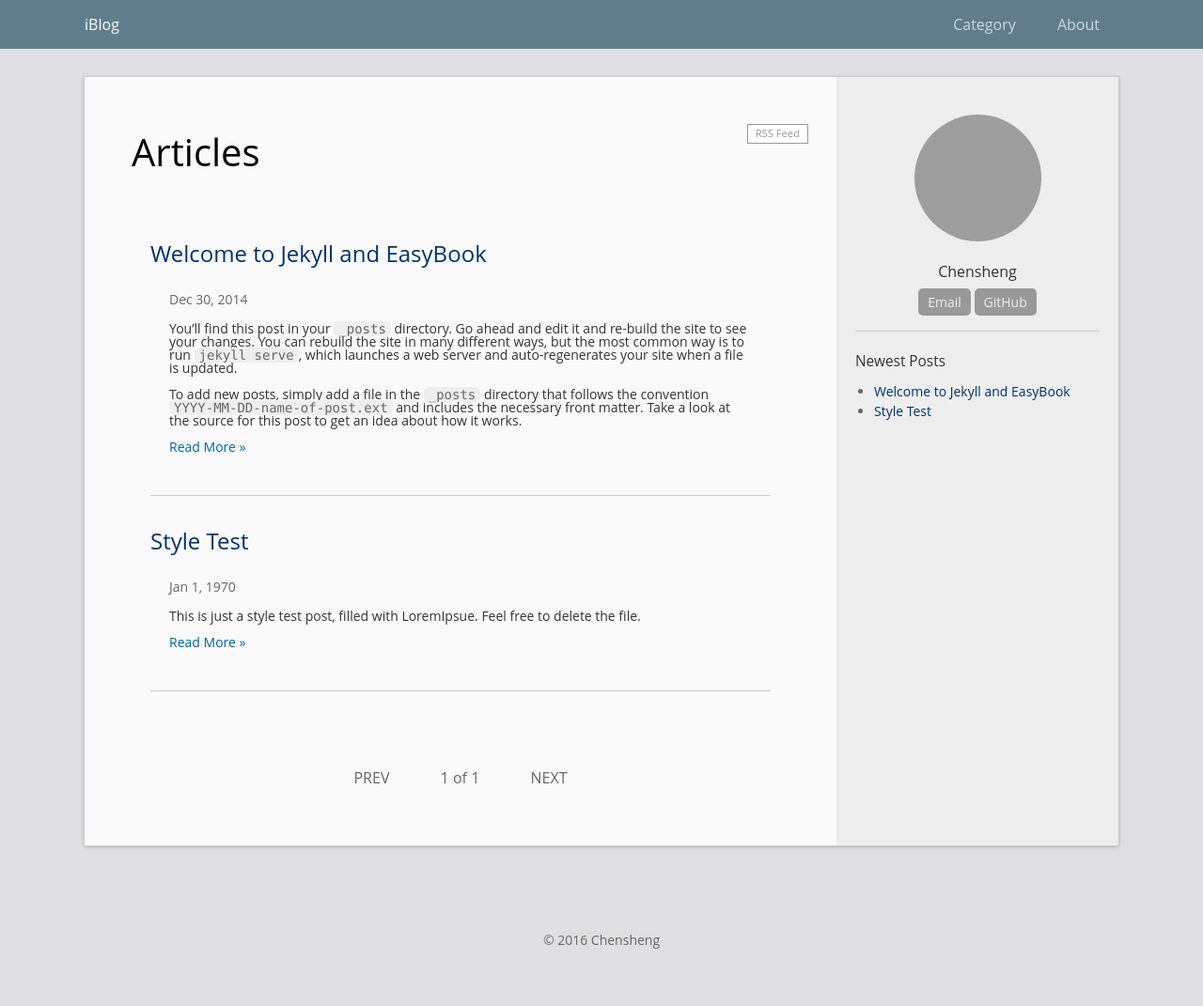
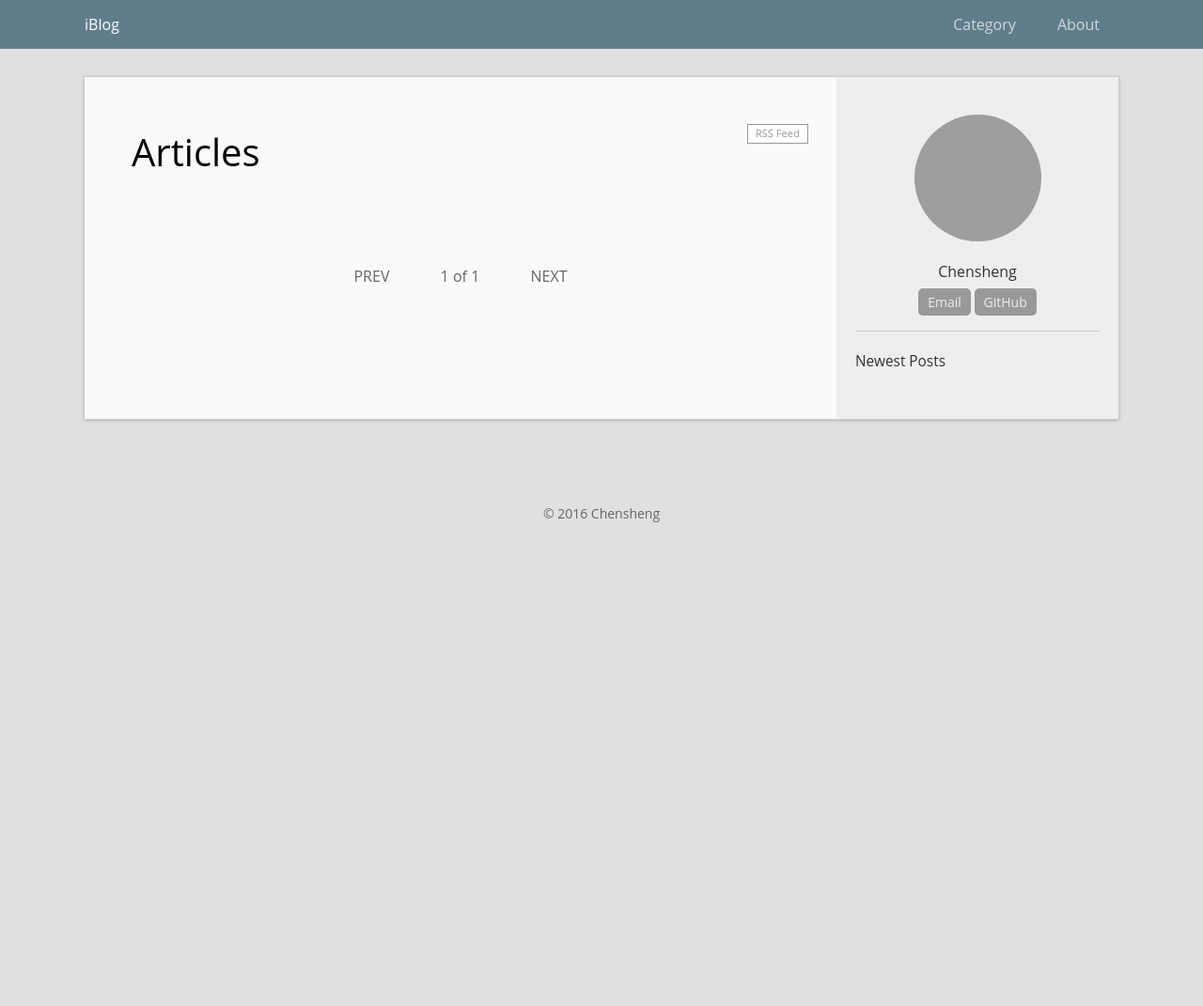
Before and after one commit to Chensheng1996/Chensheng1996.github.io, a Jekyll site: the page built from index.html, in a window 1280 px wide. Shown: the whole page at 94% size. Built offline with Jekyll 4.4.1, drawn with Linux system fonts in a browser that asks for light colours; the list of posts is cut into pages by our own code; after the commit the page ends 900 px from its top, so only the background shows below that; some of the changed lines change nothing that is shown; grey boxes are pictures that could not be loaded.

Commit message:
2018/03/27

````diff
--- a/_config.yml
+++ b/_config.yml
@@ -2,7 +2,7 @@
 title: iBlog
 url: "http://Chensheng1996.github.io"    # the protocol and hostname of your site, eg. `http://laobubu.github.io`
 #baseurl: "/jekyll-theme-EasyBook" # the prefix of your site uri, eg. `"/jekyll-theme-EasyBook"` or empty string `""`
-#timezone: Asia/Chongqing
+timezone: Asia/Shanghai
 description: >
   One or more sentences introducing this blog.
 
--- a/_posts/1970-01-01-test.md
+++ /dev/null
@@ -1,78 +0,0 @@
----
-layout: post
-title:  "Style Test"
-date:   1970-01-01 08:00
-categories: jekyll
-permalink: /archivers/test
----
-
-This is just a style test post, filled with LoremIpsue. Feel free to delete the file.
-
-![](http://lorempixel.com/400/200/)
-
-# Lorem ipsum dolor
-
-Sit amet, consectetur adipiscing elit. Phasellus nisi odio, scelerisque vitae volutpat non, facilisis non erat. In gravida placerat pulvinar. Maecenas ac pretium sem. In consectetur nulla leo, ut maximus nisi volutpat eget. Vestibulum vitae malesuada risus, egestas placerat felis. In sed sollicitudin elit. Sed bibendum porttitor dui.
-
-## Condimentum mauris Accumsan
-
-Eu. Suspendisse scelerisque, orci vel elementum accumsan, sem turpis congue justo, et vulputate lacus orci vel felis. Pellentesque at gravida felis, vitae pretium erat. Pellentesque convallis mi vitae lectus semper, quis pellentesque lectus tristique.
-
-## Duis a nibh in
-
-Consectetur ultrices. Cum sociis natoque penatibus et magnis dis parturient montes, nascetur ridiculus mus.
-
-> Vivamus placerat, tortor et aliquam porttitor, risus mi dapibus neque, vitae vulputate urna.
-> -- Lorem
-
-Apurus vel sapien. Fusce at condimentum nibh.
-
-### Donec ut urna
-
-A dolor rhoncus posuere vel porttitor tortor. Integer ex lacus, sagittis ac tellus et, laoreet condimentum massa.
-
-![](http://lorempixel.com/400/400/)
-
-Aliquam tempor pharetra lacus, vel bibendum purus dapibus nec. Integer hendrerit massa ut libero euismod, id gravida neque facilisis.
-
-## Nunc nec
-
-Karan justo id turpis auctor pharetra. Fusce pretium ornare facilisis. Aliquam eget scelerisque ex, eu volutpat leo. Proin pharetra est felis, sit amet suscipit orci mattis quis.
-
-1. Etiam bibendum purus tincidunt
-2. As dapibus enim et, porta ligula.
-3. Morbi tempus, mauris sed sodales auctor, nulla erat fringilla purus, vel sodales nulla nunc sit amet purus.
-4. Praesent pellentesque urna et leo eleifend molestie ac ac ex.
-5. Ut eu sagittis metus, et malesuada libero.
-
-Class aptent taciti sociosqu ad litora torquent per conubia nostra, per inceptos himenaeos. Etiam placerat mauris a libero tempus facilisis. Maecenas ut augue lacinia, ornare mi in, lobortis arcu. Lorem ipsum dolor sit amet, consectetur adipiscing elit. Duis justo elit, blandit vel tincidunt ac, imperdiet ut neque.
-
-# Class aptent
-
-taciti sociosqu ad litora torquent per conubia nostra, per inceptos himenaeos. Aliquam erat volutpat. Sed at semper sem. Morbi in finibus tellus. Pellentesque nec dapibus risus.
-
-~~~cpp
-  #include <iostream>
-
-  int main () {
-    std::cout << "Hello world!" << std::endl;
-  }
-~~~
-
-vitae erat non congue. Proin sagittis vitae justo at cursus. Phasellus egestas bibendum urna vel condimentum.
-
-## Fusce a ullamcorper nisl
-
-Pellentesque vehicula faucibus nibh, **a pharetra odio pretium ac.** Mauris eget gravida orci, vitae tincidunt urna. Integer pharetra ante in porta maximus. Morbi ac arcu lacinia, posuere mauris vitae, lobortis dui. Lorem ipsum dolor sit amet, consectetur adipiscing elit. Nunc vitae metus nibh. Cras quis malesuada nisi. Ut porttitor, ipsum vel suscipit posuere, elit purus egestas velit, ac lobortis urna orci nec mi.
-
-## Maecenas bibendum nisi
-
-Aleo facilisis porttitor ac ac metus. **Vivamus faucibus faucibus bibendum.** Donec efficitur consectetur erat quis porttitor. Ut id euismod nunc. Sed venenatis eleifend suscipit. Donec magna purus, porta eget enim a, ornare porttitor nibh. Cras nisl nibh, viverra vitae magna quis, hendrerit facilisis sem.
-
-| table | test | lorem |
-|:-----:|:----:|:-----:|
-| Praesent ultrices | convallis lorem | at sollicitudin enim |
-| Mauris | tristique cursus | arcu ac |
-| facilisis | Proin |  vulputate neque lectus|
-
- maximus malesuada est rutrum ac. Sed blandit semper faucibus. Nam venenatis consectetur malesuada. Nulla lacus purus, ultrices ac eros porttitor, finibus sodales augue. Suspendisse tincidunt, felis in placerat euismod, libero nulla interdum nisl, commodo efficitur felis dui in libero. Integer lobortis sapien sit amet orci tristique auctor a sit amet neque. Nunc tincidunt iaculis purus eget maximus. Fusce risus justo, rutrum at magna sed, rhoncus lacinia lectus. Vivamus lobortis odio ex, ac vehicula nunc facilisis non. Aliquam fermentum diam massa. Sed cursus, nisi varius laoreet aliquet, tortor urna porta turpis, in dictum urna enim vel leo. Etiam at lacus lorem. Vivamus ornare vitae nisl vel malesuada.
--- a/_posts/2014-12-30-welcome-to-jekyll.markdown
+++ /dev/null
@@ -1,80 +0,0 @@
----
-layout: post
-title:  "Welcome to Jekyll and EasyBook"
-date:   2014-12-30 09:00:13
-categories: jekyll update
-permalink: /archivers/hello
----
-
-You’ll find this post in your `_posts` directory. Go ahead and edit it and re-build the site to see your changes. You can rebuild the site in many different ways, but the most common way is to run `jekyll serve`, which launches a web server and auto-regenerates your site when a file is updated.
-
-To add new posts, simply add a file in the `_posts` directory that follows the convention `YYYY-MM-DD-name-of-post.ext` and includes the necessary front matter. Take a look at the source for this post to get an idea about how it works.
-
-<!--more-->
-
-GitHub Flavored Markdown is supported.
-
-```ruby
-def print_hi(name)
-  puts "Hi, #{name}"
-end
-print_hi('Tom')
-#=> prints 'Hi, Tom' to STDOUT.
-```
-
-And $$\mathcal{ Mathematics }$$ is supported!
-
-Use `$$` to wrap your formulas. For example, `$$ e^{i\pi} + 1 = 0 $$` displays $$  e^{i\pi} + 1 = 0  $$
-
-Multi-line forumlas are supported too.
-
-$$
-\begin{aligned}
-& J(w, b) = \frac{1}{m} \sum_{i=1}^{m}L(\hat{y}^{(i)}, y^{(i)})
-+ \frac{\lambda}{2m} \sum_{l=1}^{L}{||w||}^2_F\\\\
-& {||w||}^2_F = \sum_{i = 1}^{n[l]}\sum_{j = 1}^{n[l-1]}(w_{ij})^2
-\end{aligned}
-$$
-
-
-## EasyBook Advanced Functions ##
-
-You are using [EasyBook][github-easybook] the template from [laobubu.net](http://laobubu.net). Therefore some features are supported now:
-
-* **Pagination** is enabled.
-* **Disqus** or **多说** is ready.
-* **TOC** for posts is enabled.
-* **Profile** including your links and avatar on the sidebar.
-* *And more...*
-
-> **Tips:** You can disable Disqus or 多说 on posts/pages by adding `nocomments: true` into [YAML Front Matter][frontmatter].
-
-EasyBook uses upaiyun CDN to make everyone lncluding Chinese visitors feel speedy. You can find it in `_includes/footer.html` and change it to your favorite CDN like Google CDN.
-
-## Support me by... ##
-
-### Add a link ###
-
-EasyBook does not make the footer heavy; the link to theme could be on `about.md`:
-
-> This website is using [laobubu](http://laobubu.net)'s theme: [EasyBook](https://github.com/laobubu/jekyll-theme-EasyBook)
-
-### Donate (PayPal or 支付宝) ###
-
-That's the best :smile:
-
-Please visit [http://laobubu.net/donate.html](http://laobubu.net/donate.html)
-
-### Star and Fork on GitHub (free) ###
-
-Not going to donate? That's okay. You can also send out your precious star [on GitHub][github-easybook].
-
-## And Here We Go ##
-
-Check out the [Jekyll docs][jekyll] for more info on how to get the most out of Jekyll. File all bugs/feature requests at [Jekyll’s GitHub repo][jekyll-gh]. If you have questions, you can ask them on [Jekyll’s dedicated Help repository][jekyll-help].
-
-[jekyll]:      http://jekyllrb.com
-[jekyll-gh]:   https://github.com/jekyll/jekyll
-[jekyll-help]: https://github.com/jekyll/jekyll-help
-[frontmatter]: http://jekyllrb.com/docs/frontmatter/
-[github-easybook]: https://github.com/laobubu/jekyll-theme-EasyBook
````
